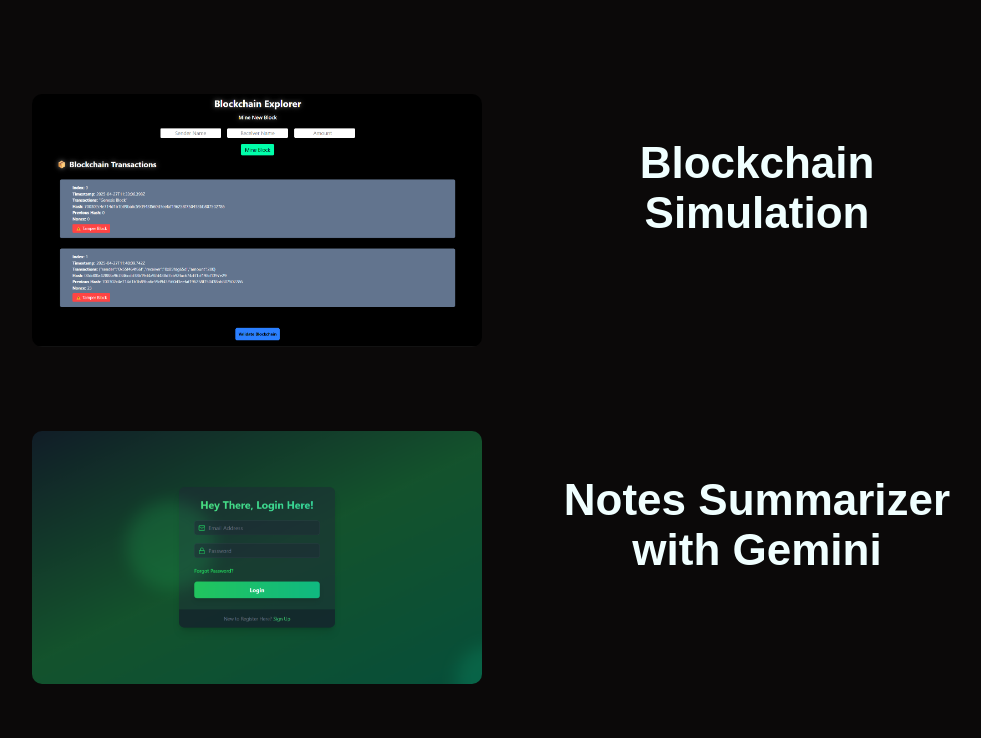
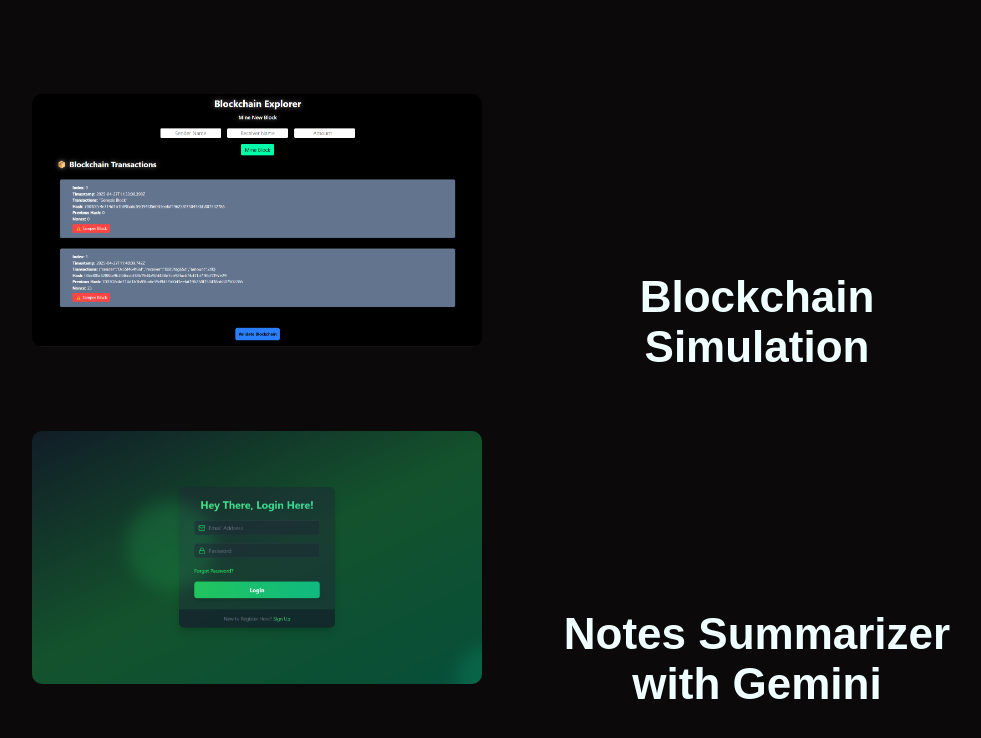
Before and after one commit to himanshkumar6/portfolio-website, a plain HTML site: page index.html in a window 1280 px wide. Shown: the part 1819-2557 px from the top of the page, without its empty margins (133-1114 px from the left). Drawn offline with nearby package versions, Linux system fonts and the light colour scheme.

Commit message:
Updated HTML, CSS and added project1 image

```diff
--- a/style.css
+++ b/style.css
@@ -237,7 +237,7 @@ span {
   font-size: 5rem;
   text-align: center;
   justify-content: center;
-  margin: 5rem 0;
+  margin: auto;
   color: azure;
 }
 
```
